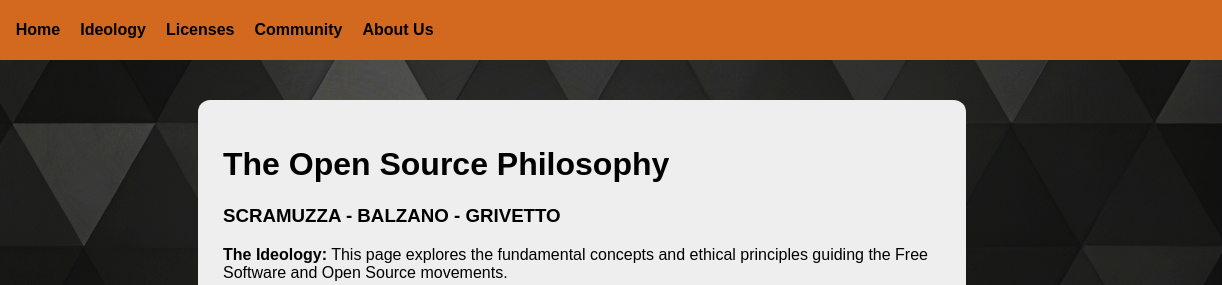
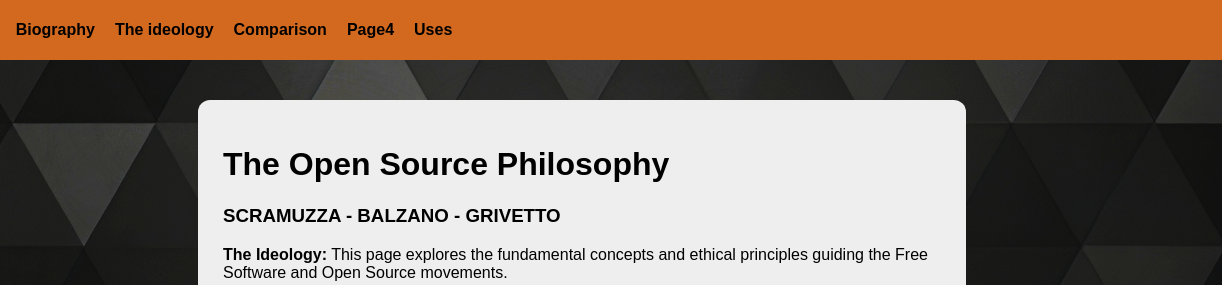
Before and after one commit to Davide-Scr/Compito-Inglese, a plain HTML site: page page2.html in a window 1280 px wide. Shown: the top 285 px of the page, 58-1280 px from the left. Drawn offline with Linux system fonts and the light colour scheme.

Commit message:
correzione navbar

```diff
--- a/page2.html
+++ b/page2.html
@@ -127,11 +127,11 @@
             <img src="logo.png" alt="Site Logo">
         </a>
         <ul>
-            <li><a href="#">Home</a></li>
-            <li><a href="#">Ideology</a></li>
-            <li><a href="#">Licenses</a></li>
-            <li><a href="#">Community</a></li>
-            <li><a href="#">About Us</a></li>
+            <li><a href="page1.html">Biography</a></li>
+            <li><a href="page2.html">The ideology</a></li>
+            <li><a href="page3.html">Comparison</a></li>
+            <li><a href="page4.html">Page4</a></li>
+            <li><a href="page5.html">Uses</a></li>
         </ul>
     </nav>
 
@@ -199,4 +199,5 @@
     </footer>
 
 </body>
+
 </html>
```
